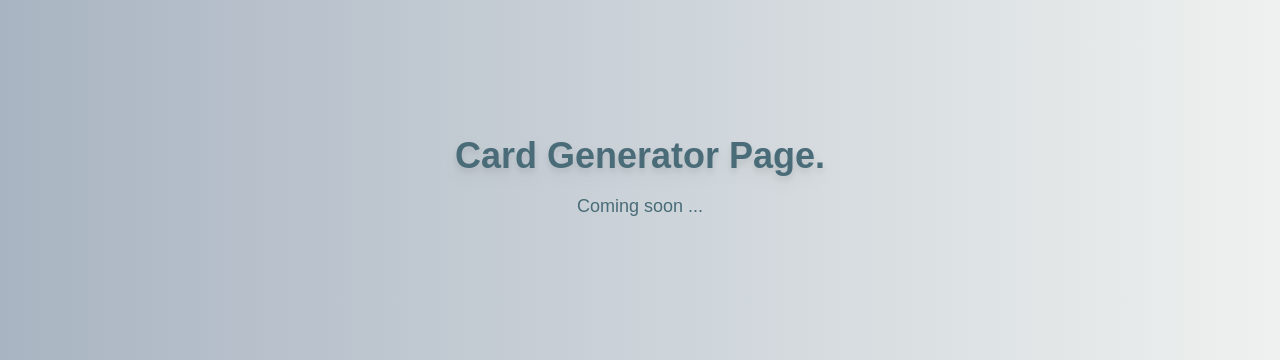
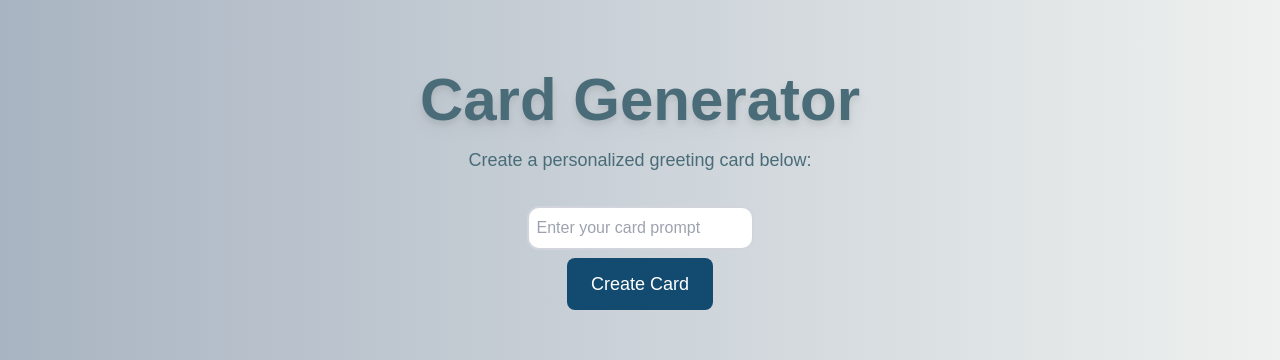
Before and after one commit to Amishka-Sayyid/card-generator, a Next.js app: page /create-card in a window 1280 px wide. Shown: the part 210-570 px from the top of the page. Built offline with nearby package versions, Linux system fonts and the light colour scheme; no server answers.

Commit message:
Image Generation using OpenAI API with NodeJs    followed blog on how to do this in read me file

```diff
--- a/package.json
+++ b/package.json
@@ -14,8 +14,11 @@
     "@emotion/styled": "^11.14.0",
     "@mui/icons-material": "^6.4.8",
     "@mui/material": "^6.4.8",
+    "axios": "^1.8.4",
     "bootstrap": "^5.0.0-alpha3",
+    "dotenv": "^16.4.7",
     "next": "^15.2.4",
+    "openai": "^4.90.0",
     "react": "^19.0.0",
     "react-dom": "^19.0.0"
   },
--- /dev/null
+++ b/src/app/api/create/route.js
@@ -0,0 +1,35 @@
+// app/api/create/route.js
+import { OpenAI } from "openai";
+
+export default async function handler(req, res) {
+  if (req.method === "POST") {
+    const { prompt } = req.body;
+    const openaiApiKey = process.env.OPENAI_API_KEY;
+
+    if (!openaiApiKey) {
+      return res.status(500).json({ error: "OpenAI API key is not set" });
+    }
+
+    // Create an instance of the OpenAI client
+    const openai = new OpenAI({
+      apiKey: openaiApiKey, // API key from environment
+    });
+
+    try {
+      // Call the image generation API
+      const response = await openai.images.generate({
+        prompt: prompt,
+        n: 1,
+        size: "512x512", // You can change the size to match your needs
+      });
+
+      // Extract the image URL from the response
+      const imageUrl = response.data[0].url;
+      res.status(200).json({ imageUrl });
+    } catch (err) {
+      res.status(500).json({ error: err.message });
+    }
+  } else {
+    res.status(405).json({ error: "Method not allowed" });
+  }
+}
--- a/src/app/create-card/page.js
+++ b/src/app/create-card/page.js
@@ -1,15 +1,19 @@
-// here page link from header or homepage , have all greeting card made and button to make one
-// button will have userid passed and logic to check if one logged in if not request signup/login.
 import { notFound } from "next/navigation";
+import CardCreator from "@/components/CardCreator";
 
 export default function CreateCardPage() {
   return (
     <>
       <main className="min-h-[80vh] w-full bg-gradient-to-r from-[#A9B4C2] to-[#EEF1EF] text-[#496c78] text-center flex flex-col justify-center items-center">
-        <h1 className="text-4xl font-semibold mb-4 drop-shadow-lg">
-          Card Generator Page.
+        <h1 className="text-6xl font-semibold mb-4 drop-shadow-lg">
+          Card Generator
         </h1>
-        <p className="text-lg mb-6">Coming soon ...</p>
+        <p className="text-lg mb-6">
+          Create a personalized greeting card below:
+        </p>
+
+        {/* Add CardCreator Component here */}
+        <CardCreator />
       </main>
     </>
   );
--- /dev/null
+++ b/src/components/CardCreator.jsx
@@ -0,0 +1,65 @@
+"use client";
+
+import { useState } from "react";
+import axios from "axios"; // Importing axios for making HTTP requests
+
+export default function CardCreator() {
+  const [prompt, setPrompt] = useState(""); // State to hold the image prompt
+  const [imageUrl, setImageUrl] = useState(""); // State to store the generated image URL
+  const [loading, setLoading] = useState(false); // Loading state to show a spinner or button text
+
+  // Function to handle card creation
+  const handleCreateCard = async () => {
+    setLoading(true); // Set loading to true while processing the request
+
+    try {
+      // Send a POST request to your Next.js API using axios
+      const response = await axios.post("/api/create", {
+        prompt, // Sending the prompt from the input field
+      });
+
+      if (response.data.imageUrl) {
+        setImageUrl(response.data.imageUrl); // Set the image URL if the request was successful
+      } else {
+        alert("Error: " + response.data.error); // Handle error if no imageUrl is returned
+      }
+    } catch (err) {
+      alert("Error: " + err.message); // Catch any other errors during the request
+    }
+
+    setLoading(false); // Set loading to false after processing
+  };
+
+  return (
+    <div className="flex flex-col items-center">
+      {/* Input field to enter the card prompt */}
+      <input
+        type="text"
+        value={prompt}
+        onChange={(e) => setPrompt(e.target.value)} // Update the prompt state
+        placeholder="Enter your card prompt"
+        className="p-2 m-2 rounded-xl border-2 border-gray-300 focus:outline-none focus:ring-2 focus:ring-blue-500"
+      />
+
+      {/* Button to trigger card creation */}
+      <button
+        className="bg-[#134b70] text-white px-6 py-3 text-lg rounded-lg hover:bg-[#508c9b] hover:scale-105 transition duration-300"
+        onClick={handleCreateCard}
+        disabled={loading} // Disable the button when loading
+      >
+        {loading ? "Creating..." : "Create Card"}
+      </button>
+
+      {/* Display the generated card image if available */}
+      {imageUrl && (
+        <div className="mt-4">
+          <img
+            src={imageUrl}
+            alt="Generated Card"
+            className="max-w-md rounded-xl shadow-lg"
+          />
+        </div>
+      )}
+    </div>
+  );
+}
```
Also changed, not shown: 2 other files (tests, documents, lock files or other folders).
